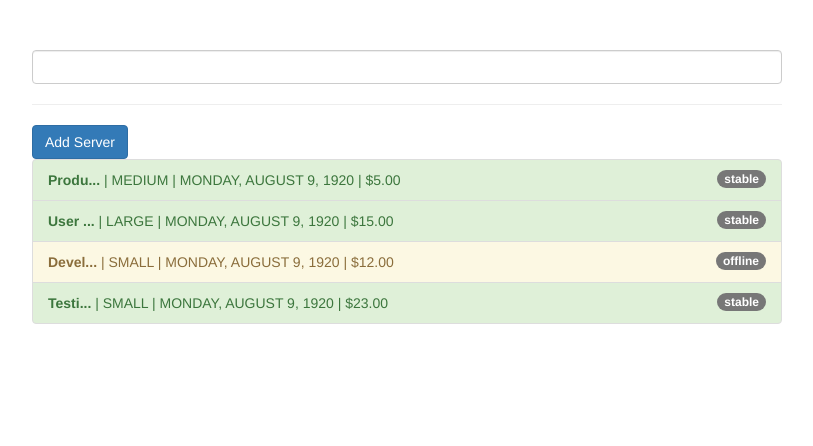
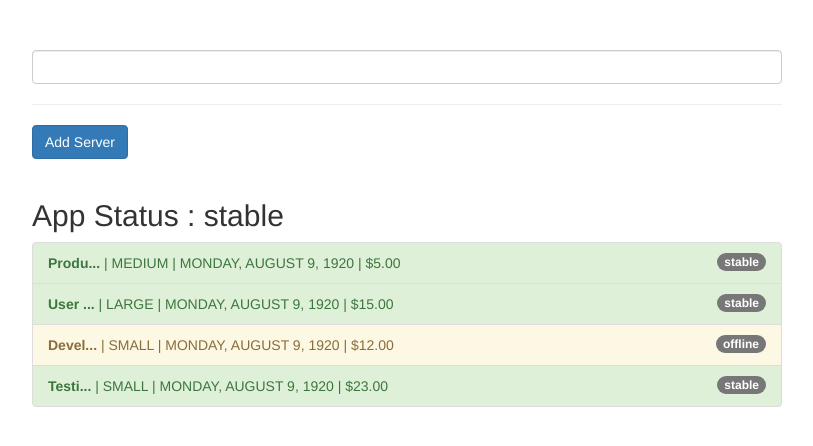
Before and after one commit to ibrhmoguz/angular.pipes, an Angular app: page / in a window 1280 px wide. Shown: the top 446 px of the page, without its empty margins (233-1046 px from the left). Built offline with nearby package versions, Linux system fonts and the light colour scheme.

Commit message:
Async pipe.

```diff
--- a/src/app/app.component.html
+++ b/src/app/app.component.html
@@ -4,6 +4,9 @@
       <input type="text" class="form-control" [(ngModel)]="filteredStatus">
       <hr>
       <button class="btn btn-primary" (click)="onAddServer()">Add Server</button>
+      <br> <br>
+      <h2 *ngIf="!statusFetched">Fetching status...</h2>
+      <h2 *ngIf="statusFetched">App Status : {{appStatus | async}}</h2>
       <ul class="list-group">
         <li
           class="list-group-item"
--- a/src/app/app.component.ts
+++ b/src/app/app.component.ts
@@ -37,6 +37,13 @@ export class AppComponent {
     }
   ];
   filteredStatus = '';
+  statusFetched = false;
+  appStatus = new Promise((resolve, reject) => {
+    setTimeout(() => {
+      resolve('stable');
+      this.statusFetched = true;
+    }, 2000);
+  });
 
   getStatusClasses(server: { instanceType: string, name: string, status: string, started: Date }) {
     return {
@@ -46,7 +53,7 @@ export class AppComponent {
     };
   }
 
-  onAddServer(){
+  onAddServer() {
     this.servers.push({
       instanceType: 'small',
       name: 'New Environment Server',
```
